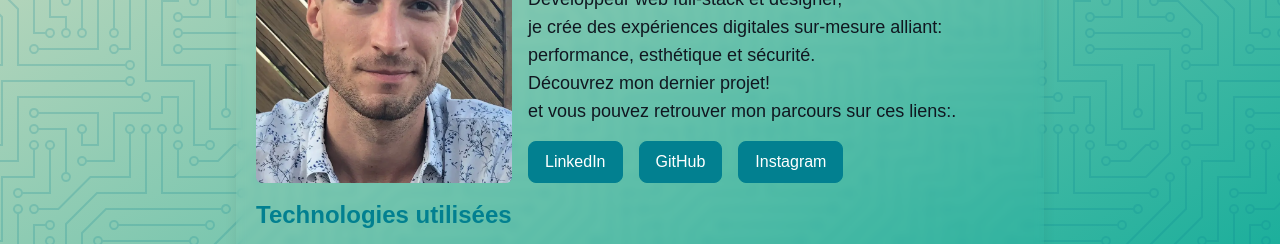
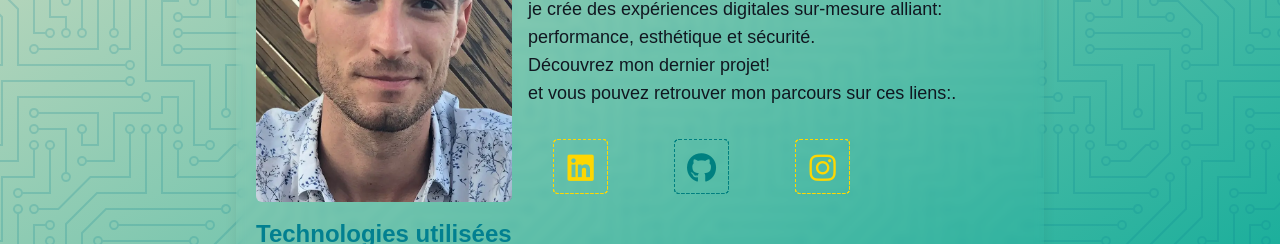
Before and after one commit to Florian-Denis-Dev/nobilisweb, a Next.js app: page / in a window 1280 px wide. Shown: the part 1160-1404 px from the top of the page. Built offline with nearby package versions, Linux system fonts and the light colour scheme; a web font is replaced by a local one.

Commit message:
ajout effet linkButton

```diff
--- a/package.json
+++ b/package.json
@@ -9,6 +9,7 @@
     "lint": "next lint"
   },
   "dependencies": {
+    "@fortawesome/fontawesome-free": "^6.7.2",
     "next": "15.1.6",
     "react": "^19.0.0",
     "react-dom": "^19.0.0"
--- /dev/null
+++ b/src/app/components/LinkButton.tsx
@@ -0,0 +1,32 @@
+import React, {useState} from 'react';
+
+interface LinkButtonProps{
+    href: string;
+    iconClass: string;
+    text: string;
+    ariaLabel: string;
+}
+const LinkButton : React.FC<LinkButtonProps> = ({ href, iconClass, text, ariaLabel }) => {
+    const [isHovered, setIsHovered] = useState(false);
+  return(
+    <a href={href}
+    onMouseEnter={() => setIsHovered(true)}
+    onMouseLeave={() => setIsHovered(false)}
+    aria-label={ariaLabel}
+    className={`link-button ${isHovered ? 'hovered' : ''}`}
+    >
+<div className="layer">
+    <span></span>
+    <span></span>
+    <span></span>
+    <span></span>
+    <span className={iconClass}></span>
+</div>
+<div className="text">
+    {text}
+</div>
+</a>
+  )
+}
+
+export default LinkButton
--- a/src/app/components/sections/info.tsx
+++ b/src/app/components/sections/info.tsx
@@ -1,6 +1,6 @@
-// src/app/components/sections/PresentationSection.tsx
 import React from 'react';
 import Image from 'next/image';
+import LinkButton from '../LinkButton';
 
 interface InfoProps {
   scrollToWork: () => void;
@@ -41,33 +41,28 @@ const Info: React.FC<InfoProps> = ({ scrollToWork , setSectionRef}) => {
                 <a onClick={scrollToWork}>Découvrez mon dernier projet!</a><br />
                 et vous pouvez retrouver mon parcours sur ces liens:.
               </p>
-              <div className="flex gap-4">
-                <a
+              <div className="icons flex gap-4">
+
+                <LinkButton
                   href="https://www.linkedin.com/in/florian-d-a4ba7313b/"
-                  target="_blank"
-                  rel="noopener noreferrer"
-                  className="px-4 py-2 rounded-lg bg-teal text-white hover:bg-white hover:text-teal border border-teal transition"
-                >
-                  LinkedIn
-                </a>
+                  iconClass='fab fa-linkedin'
+                  ariaLabel='Linkedin'
+                  text='LinkedIn'
+                />
 
-                <a
+                <LinkButton
                   href="https://github.com/Florian-Denis-Dev"
-                  target="_blank"
-                  rel="noopener noreferrer"
-                  className="px-4 py-2 rounded-lg bg-teal text-white hover:bg-white hover:text-teal border border-teal transition"
-                >
-                  GitHub
-                </a>
+                  iconClass='fab fa-github'
+                  ariaLabel='GitHub'
+                  text='GitHub'
+                  />
 
-                <a
+                <LinkButton
                   href="https://www.instagram.com/florian.denis.dev/"
-                  target="_blank"
-                  rel="noopener noreferrer"
-                  className="px-4 py-2 rounded-lg bg-teal text-white hover:bg-white hover:text-teal border border-teal transition"
-                >
-                  Instagram
-                </a>
+                  iconClass='fab fa-instagram'
+                  ariaLabel='Instagram'
+                  text="Instagram"
+                />
               </div>
             </div>
           </article>
--- a/src/app/globals.css
+++ b/src/app/globals.css
@@ -1,18 +1,6 @@
 @tailwind base;
 @tailwind components;
 @tailwind utilities;
-
-:root {
-  --background: #ffffff;
-  --foreground: #171717;
-}
-
-@media (prefers-color-scheme: dark) {
-  :root {
-    --background: #0a0a0a;
-    --foreground: #ededed;
-  }
-}
 
 @font-face {
   font-family: 'Constantia';
@@ -183,3 +171,135 @@ body {
 .third {
   animation-delay: 8s;
 }
+
+
+
+/*-----*/
+
+.icons {
+  display: inline-flex;
+  margin: 1rem 0 0.5rem 0;
+}
+
+.icons a {
+  margin: 0 25px;
+  text-decoration: none;
+  display: block;
+  position: relative;
+}
+
+.icons a .layer {
+  width: 55px;
+  height: 55px;
+  transition: transform 0.3s;
+}
+
+.icons a .layer span {
+  position: absolute;
+  top: 0;
+  left: 0;
+  height: 100%;
+  width: 100%;
+  border: 1px dashed;
+  border-radius: 5px;
+  transition: all 0.3s;
+}
+
+.icons a .layer .fab {
+  font-size: 30px;
+  line-height: 55px;
+  text-align: center;
+}
+
+.icons a:hover .layer {
+  transform: rotate(-35deg) skew(20deg);
+}
+
+.icons a:hover .layer span:nth-child(1) {
+  opacity: 0.2;
+}
+
+.icons a:hover .layer span:nth-child(2) {
+  opacity: 0.4;
+  transform: translate(5px, -5px);
+}
+
+.icons a:hover .layer span:nth-child(3) {
+  opacity: 0.6;
+  transform: translate(10px, -10px);
+}
+
+.icons a:hover .layer span:nth-child(4) {
+  opacity: 0.8;
+  transform: translate(15px, -15px);
+}
+
+.icons a:hover .layer span:nth-child(5) {
+  opacity: 1;
+  transform: translate(20px, -20px);
+}
+
+.icons a:nth-child(1) .layer span,
+.icons a:nth-child(1) .text {
+  color: #FFD700; /* Remplacez par la couleur souhaitée */
+  border-color: #FFD700;
+}
+
+.icons a:nth-child(2) .layer span,
+.icons a:nth-child(2) .text {
+  color: #008080; /* Remplacez par la couleur souhaitée */
+  border-color: #008080;
+}
+
+.icons a:nth-child(3) .layer span,
+.icons a:nth-child(3) .text {
+  color: #FFD700; /* Remplacez par la couleur souhaitée */
+  border-color: #FFD700;
+}
+
+.icons a:nth-child(4) .layer span,
+.icons a:nth-child(4) .text {
+  color: #2867B2; /* Remplacez par la couleur souhaitée */
+  border-color: #2867B2;
+}
+
+.icons a:nth-child(5) .layer span,
+.icons a:nth-child(5) .text {
+  color: #FF0000; /* Remplacez par la couleur souhaitée */
+  border-color: #FF0000;
+}
+
+.icons a:hover:nth-child(1) .layer span {
+  box-shadow: -1px 1px 3px #FFD700;
+}
+
+.icons a:hover:nth-child(2) .layer span {
+  box-shadow: -1px 1px 3px #008080;
+}
+
+.icons a:hover:nth-child(3) .layer span {
+  box-shadow: -1px 1px 3px #FFD700;
+}
+
+.icons a:hover:nth-child(4) .layer span {
+  box-shadow: -1px 1px 3px #2867B2;
+}
+
+.icons a:hover:nth-child(5) .layer span {
+  box-shadow: -1px 1px 3px #FF0000;
+}
+
+.icons a .text {
+  position: absolute;
+  left: 50%;
+  bottom: -5px;
+  opacity: 0;
+  font-weight: 500;
+  transform: translateX(-50%);
+  transition: bottom 0.3s ease, opacity 0.3s ease;
+}
+
+.icons a:hover .text {
+  bottom: -35px;
+  opacity: 1;
+}
--- a/src/app/layout.tsx
+++ b/src/app/layout.tsx
@@ -1,6 +1,7 @@
 import type { Metadata } from "next";
 import { Geist, Geist_Mono } from "next/font/google";
 import "./globals.css";
+import '@fortawesome/fontawesome-free/css/all.css';
 
 const geistSans = Geist({
   variable: "--font-geist-sans",
```
Also changed, not shown: 1 other file (tests, documents, lock files or other folders).
